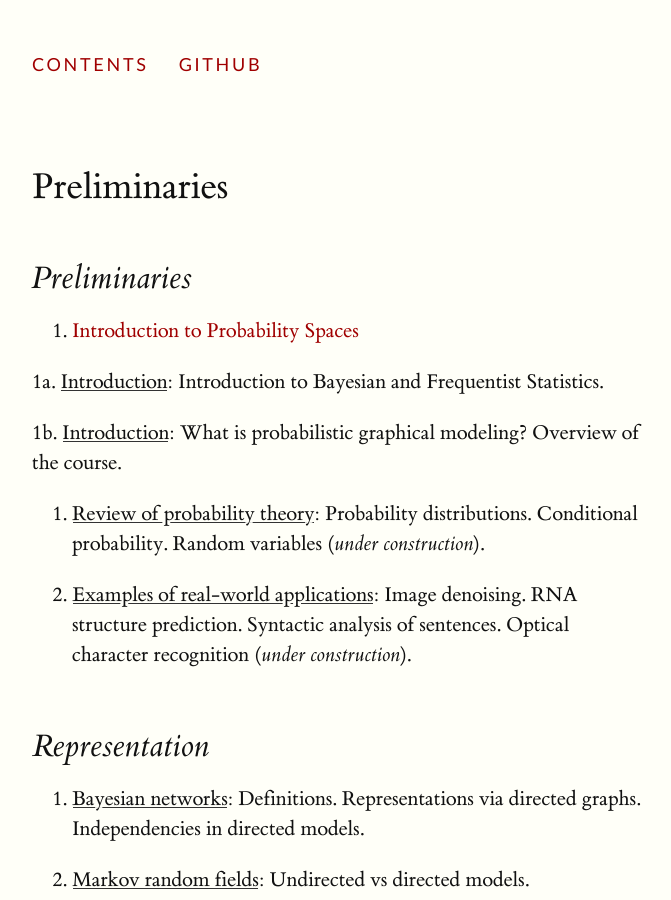
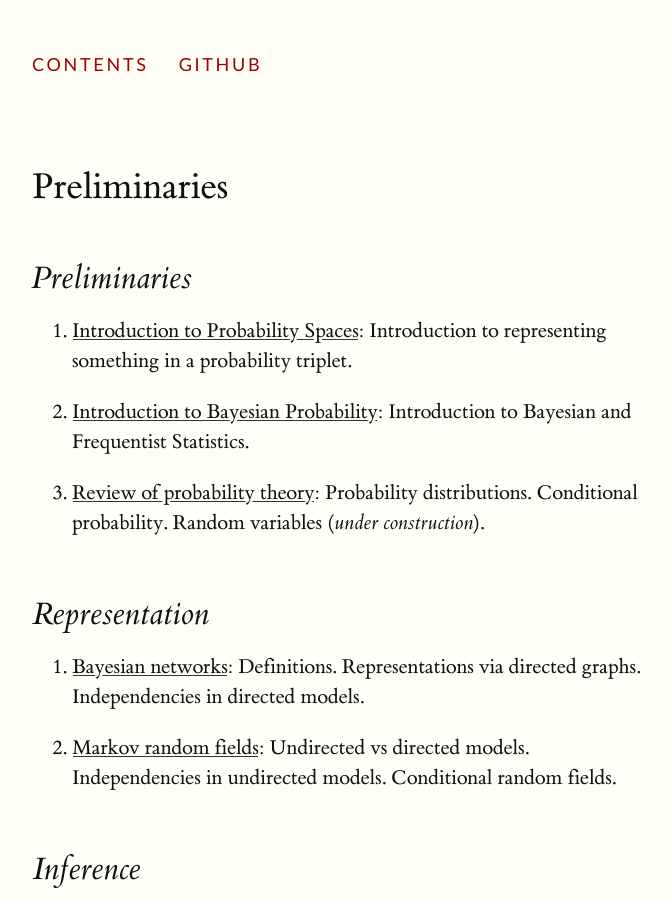
Before and after one commit to luisgc2116/luis_notes, a Jekyll site: the page built from index.md, in a window 1280 px wide and 900 px high. Shown: the whole window, without its empty margins (128-799 px from the left). Built offline with Jekyll 4.4.1, drawn with Linux system fonts in a browser that asks for light colours; our own code applies the rules of GitHub Pages for plain Markdown files.

Commit message:
Update index.md

```diff
--- a/index.md
+++ b/index.md
@@ -1,15 +1,11 @@
 
 ## Preliminaries
 
-1. [Introduction to Probability Spaces](published_notes/fundamental/intro_prob_spaces/)
+1. [Introduction to Probability Spaces](published_notes/fundamental/intro_prob_spaces/): Introduction to representing something in a probability triplet.
 
-1a. [Introduction](preliminaries/intro_bayesian_prob/): Introduction to Bayesian and Frequentist Statistics.
+2. [Introduction to Bayesian Probability](preliminaries/intro_bayesian_prob/): Introduction to Bayesian and Frequentist Statistics.
 
-1b. [Introduction](preliminaries/introduction/): What is probabilistic graphical modeling? Overview of the course.
-
-2. [Review of probability theory](preliminaries/probabilityreview): Probability distributions. Conditional probability. Random variables (*under construction*).
-
-3. [Examples of real-world applications](preliminaries/applications): Image denoising. RNA structure prediction. Syntactic analysis of sentences. Optical character recognition (*under construction*).
+3. [Review of probability theory](preliminaries/probabilityreview): Probability distributions. Conditional probability. Random variables (*under construction*).
 
 ## Representation
 
```
